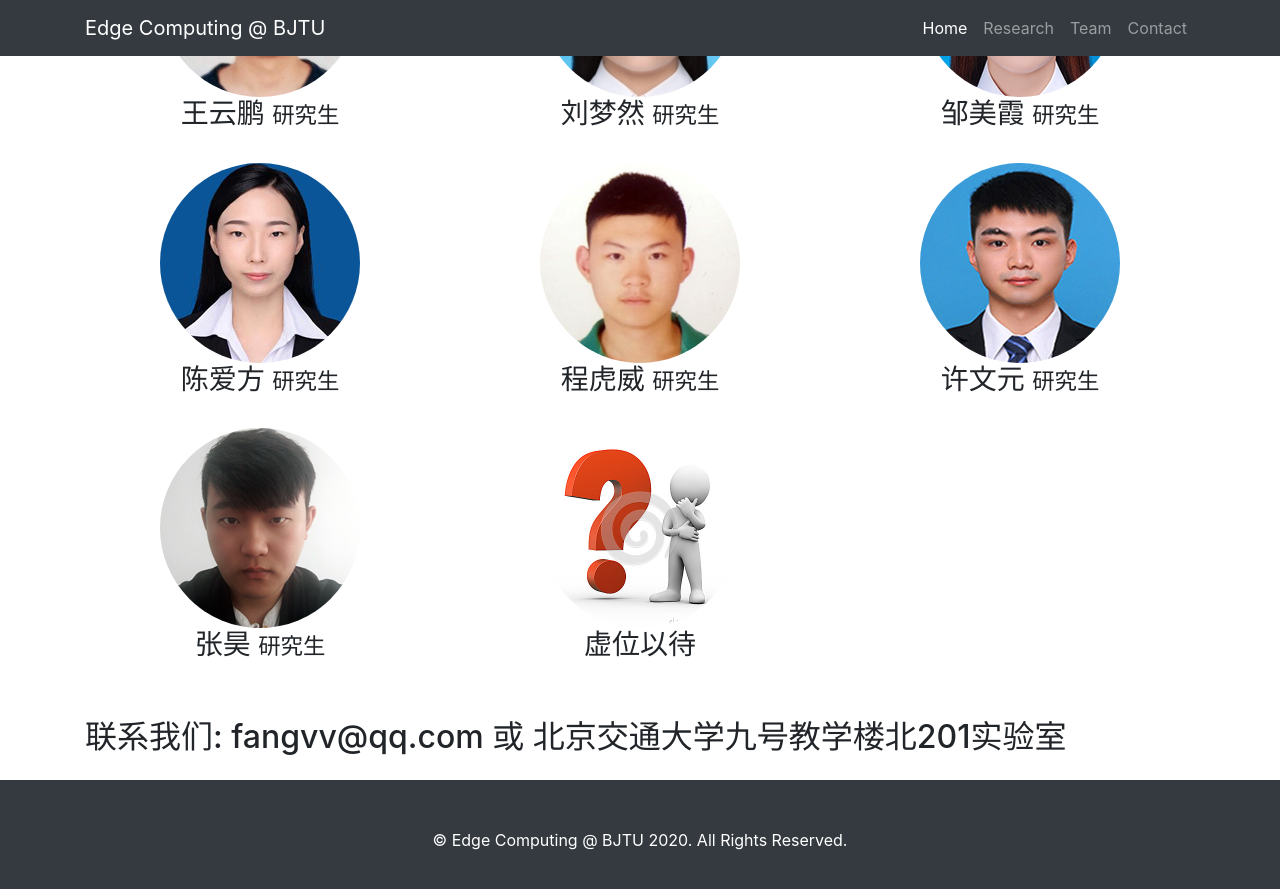
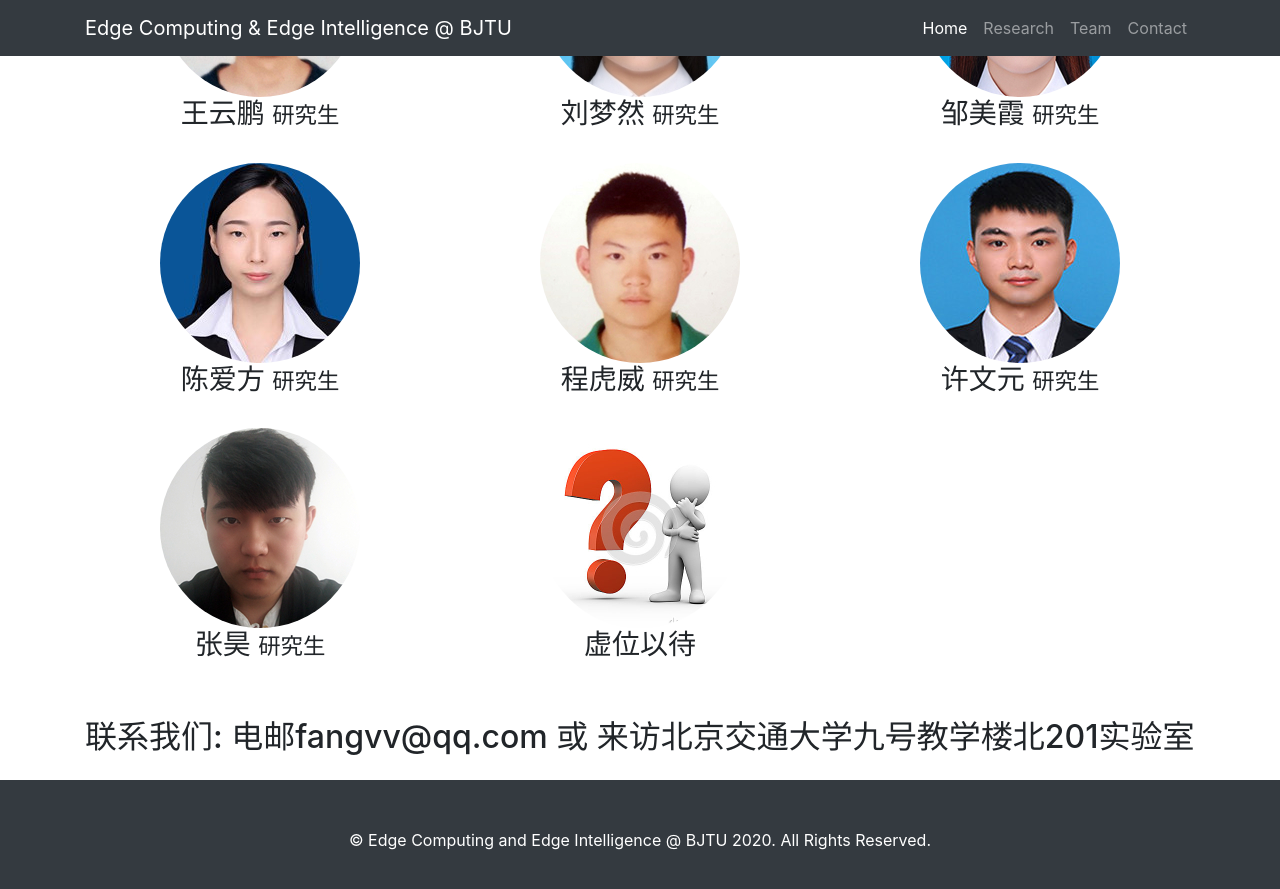
Before and after one commit to fangvv/Homepage, a Jekyll site: the page Edgecomp/index.html, which Jekyll copies as it is, in a window 1280 px wide and 900 px high, scrolled down 4222 px. Shown: the top 889 px of the window. Built offline with Jekyll 4.4.1, drawn with Linux system fonts in a browser that asks for light colours; comment, search, counter and statistics services are not loaded.

Commit message:
add edge intelligence

```diff
--- a/Edgecomp/index.html
+++ b/Edgecomp/index.html
@@ -16,7 +16,7 @@
   <!-- Navigation -->
   <nav class="navbar navbar-expand-lg navbar-dark bg-dark fixed-top">
      <div class="container">
-        <a class="navbar-brand" href="#">Edge Computing @ BJTU</a>
+        <a class="navbar-brand" href="#">Edge Computing & Edge Intelligence @ BJTU</a>
         <button class="navbar-toggler" type="button" data-toggle="collapse" data-target="#navbarResponsive" aria-controls="navbarResponsive" aria-expanded="false" aria-label="Toggle navigation"> <span class="navbar-toggler-icon"></span> </button>
         <div class="collapse navbar-collapse" id="navbarResponsive">
            <ul class="navbar-nav ml-auto">
@@ -31,7 +31,7 @@
 <!-- Page Content -->
 <div class="container">
  <header class="jumbotron my-4">
-    <h1 class="display-3">边缘计算</h1>
+    <h1 class="display-3">边缘计算与边缘智能</h1>
     <p class="lead">边缘计算是在靠近物或数据源头的网络边缘侧，融合网络、计算、存储、应用核心能力的分布式开放平台，就近提供边缘智能服务，满足行业数字化在敏捷联接、实时业务、数据优化、应用智能、安全与隐私保护等方面的关键需求。<br>边缘计算 (AI@Edge) 位列IEEE计算机协会2020年技术趋势预测的首位！<a href="https://tech.sina.com.cn/roll/2020-02-10/doc-iimxxstf0358471.shtml" target="blank">详情</a></p>
     <p class="lead"><b>未来 =  A (AI) + B (Blockchain) + C (Cloud) + D (Data Science) + E (Edge Computing)</b></p>
     <div class="row">
@@ -219,7 +219,7 @@
 <section id="contact">
     <div class="row">
        <div class="col-lg-12">
-          <h2 class="my-4">联系我们: fangvv@qq.com 或 北京交通大学九号教学楼北201实验室</h2>
+          <h2 class="my-4">联系我们: 电邮fangvv@qq.com 或 来访北京交通大学九号教学楼北201实验室</h2>
       </div>
   </div>
 </section>
@@ -229,7 +229,7 @@
 <!-- Footer -->
 <footer class="py-5 bg-dark">
     <div class="container">
-       <p class="m-0 text-center text-white">&copy; Edge Computing @ BJTU 2020. All Rights Reserved. </p>
+       <p class="m-0 text-center text-white">&copy; Edge Computing and Edge Intelligence @ BJTU 2020. All Rights Reserved. </p>
    </div>
    <!-- /.container -->
 </footer>
```
Also changed, not shown: other parts of Edgecomp/index.html (+2 -2 lines).
